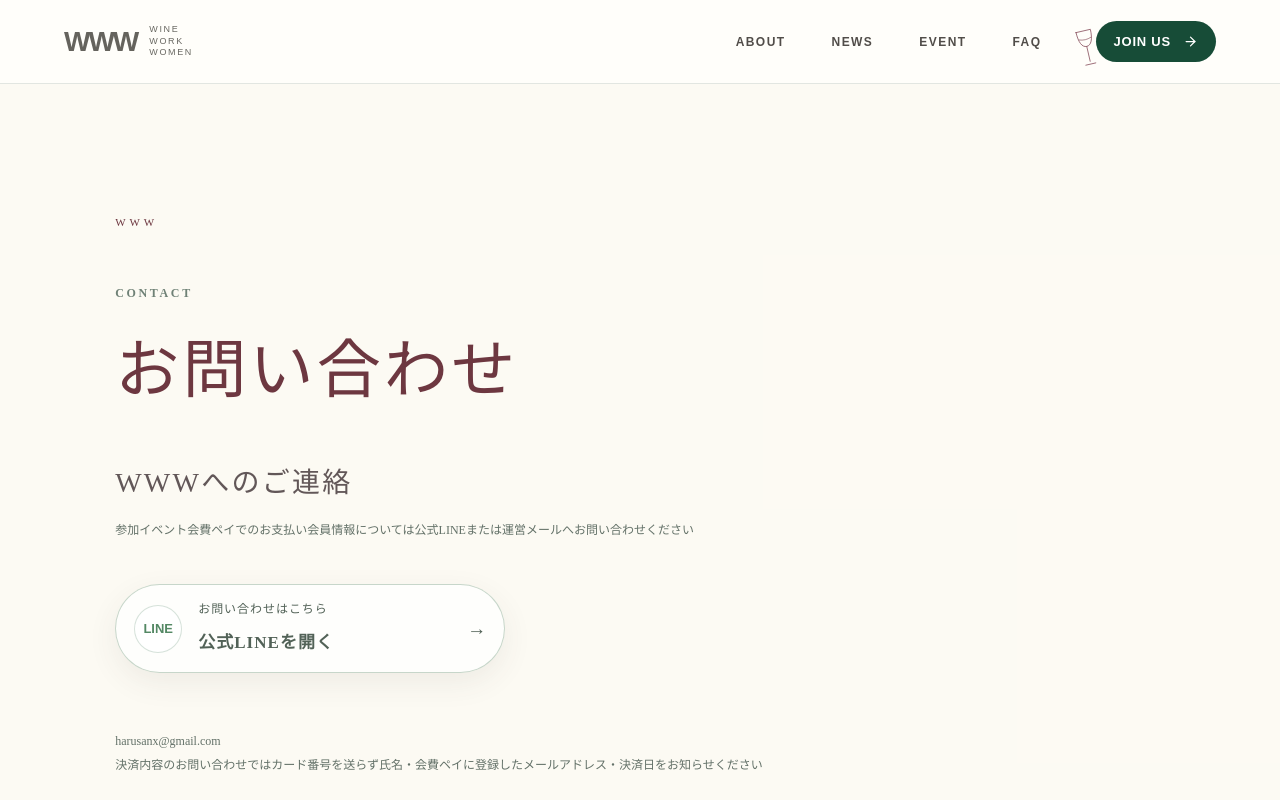
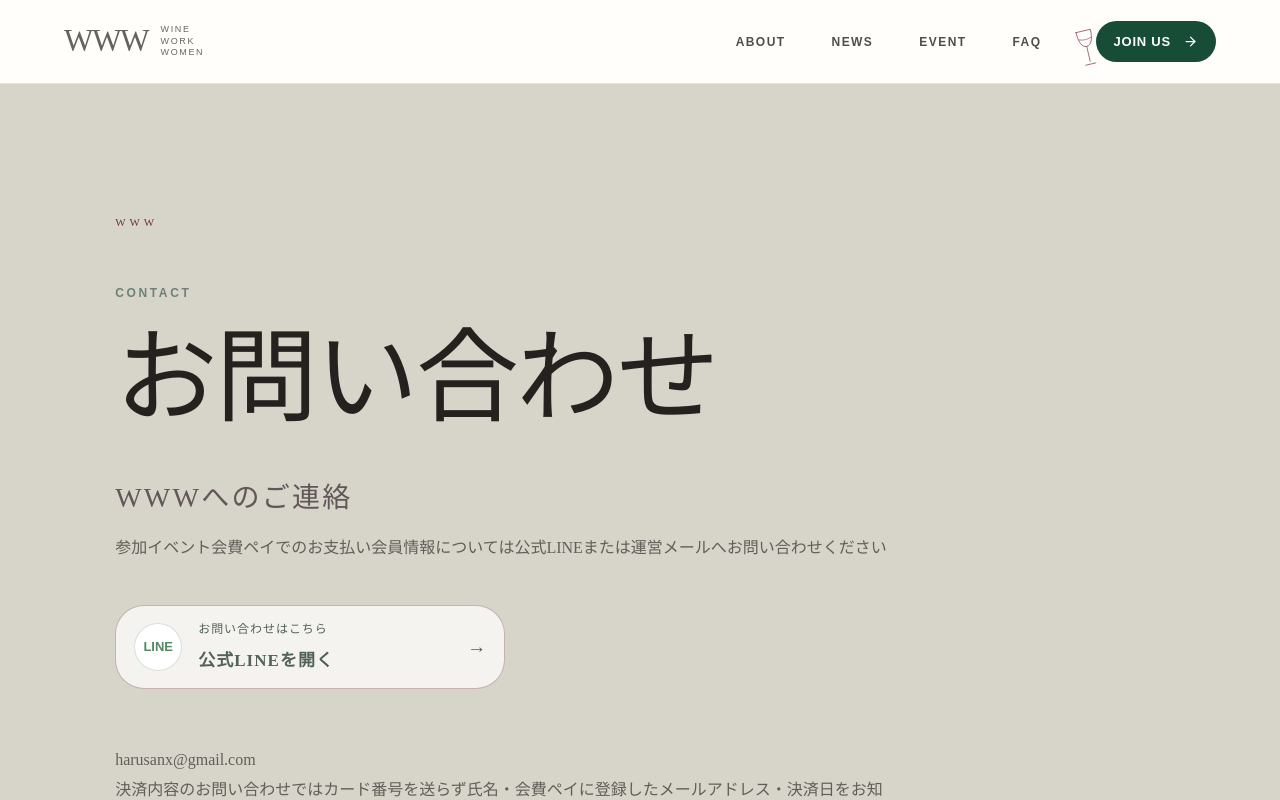
Before and after one commit to wwwwinesalon-kiki/www, a Next.js app: page /contact in a window 1280 px wide. Shown: the top 800 px of the page. Built offline with nearby package versions, Linux system fonts and the light colour scheme; no server answers.

Commit message:
style: refine site with gallery-inspired design system

```diff
--- /dev/null
+++ b/app/gallery-polish.css
@@ -0,0 +1,374 @@
+:root {
+  --gallery-putty: #cbc7bb;
+  --gallery-bone: #ebe8e1;
+  --gallery-chalk: #f2f0eb;
+  --gallery-ink: #24211f;
+  --gallery-graphite: #625e59;
+  --gallery-vellum: #d8d3c9;
+  --gallery-wine: #743744;
+  --gallery-card-radius: 9px;
+  --gallery-button-radius: 29px;
+}
+
+body {
+  color: var(--gallery-ink);
+  background: var(--gallery-putty);
+}
+
+.site-header {
+  height: 76px;
+  padding-inline: clamp(22px, 4vw, 64px);
+  background: color-mix(in srgb, var(--gallery-putty) 91%, transparent);
+  border-color: rgba(36, 33, 31, 0.16);
+  backdrop-filter: blur(14px);
+}
+
+.site-header .brand span,
+.site-footer .brand span,
+.home-hero h1 {
+  font-family: var(--font-mincho-jp), Georgia, serif !important;
+  font-weight: 400;
+  letter-spacing: -0.035em;
+}
+
+.site-header .brand span {
+  font-size: 31px;
+}
+
+.site-header nav {
+  font-family: var(--font-sans-jp), Arial, sans-serif;
+  font-size: 12px;
+  font-weight: 500;
+  gap: clamp(18px, 2.5vw, 38px);
+}
+
+.public-home,
+.about-page,
+.public-page,
+.event-detail,
+.join-page,
+.member-page,
+.story.public-story {
+  background: color-mix(in srgb, var(--gallery-putty) 76%, transparent);
+  color: var(--gallery-ink);
+}
+
+.home-hero h1 {
+  font-size: clamp(74px, 13vw, 180px);
+  line-height: 0.84;
+  color: var(--gallery-ink);
+  text-shadow: none;
+}
+
+.home-hero > img {
+  opacity: 0.45;
+  filter: grayscale(0.35) sepia(0.1) contrast(0.92);
+}
+
+.home-hero::after {
+  background: linear-gradient(
+    to bottom,
+    rgba(203, 199, 187, 0.03),
+    rgba(203, 199, 187, 0.28)
+  );
+}
+
+.home-story {
+  min-height: 400px;
+  font-size: 16px;
+  line-height: 1.9;
+}
+
+.home-membership,
+.home-updates,
+.home-concept {
+  position: relative;
+}
+
+.home-membership {
+  width: min(1180px, 90vw);
+  padding-block: 132px;
+  border-block: 1px solid rgba(36, 33, 31, 0.18);
+}
+
+.home-membership h2,
+.home-updates > h2,
+.public-page > h1,
+.join-page h1,
+.event-detail > h1,
+.member-hero h1,
+.story h1,
+.about-intro h1 {
+  font-family: var(--font-mincho-jp), Georgia, serif;
+  color: var(--gallery-ink);
+  font-weight: 400;
+  letter-spacing: -0.02em;
+}
+
+.home-membership h2 {
+  font-size: clamp(42px, 6vw, 82px);
+  line-height: 1.05;
+}
+
+.concept-kicker,
+.eyebrow,
+.update-label,
+.about-section-head span {
+  font-family: var(--font-sans-jp), Arial, sans-serif;
+  color: var(--gallery-graphite);
+  font-size: 12px;
+  letter-spacing: 0.22em;
+}
+
+.home-membership-grid,
+.member-feature-grid,
+.join-benefits > div {
+  gap: 1px;
+  background: rgba(36, 33, 31, 0.2);
+  border: 1px solid rgba(36, 33, 31, 0.14);
+}
+
+.home-membership-grid a,
+.member-feature-card,
+.join-benefits article {
+  background: rgba(235, 232, 225, 0.88);
+  border: 0;
+  border-radius: 0;
+  padding: clamp(28px, 4vw, 48px);
+  transition:
+    background-color 0.3s,
+    color 0.3s;
+}
+
+.home-membership-grid a:hover,
+.home-membership-grid a:focus-visible,
+.member-feature-card:hover,
+.member-feature-card:focus-visible {
+  background: var(--gallery-ink);
+  color: white;
+}
+
+.home-gallery {
+  width: min(920px, 82vw);
+  gap: 8px;
+}
+
+.home-gallery > div,
+.home-concept article > img,
+.about-intro-grid img,
+.about-lead-grid > img,
+.partner-card img {
+  border-radius: var(--gallery-card-radius);
+}
+
+.home-concept {
+  width: min(1240px, 92vw);
+}
+
+.home-concept article {
+  gap: clamp(30px, 6vw, 92px);
+  margin-bottom: 132px;
+}
+
+.home-concept h2,
+.about-copy h3 {
+  color: var(--gallery-ink);
+  letter-spacing: -0.01em;
+}
+
+.home-concept h2 {
+  font-size: clamp(30px, 4vw, 52px);
+  line-height: 1.25;
+}
+
+.home-concept .concept-copy p,
+.home-concept .profile-copy p,
+.about-copy p,
+.public-page section p,
+.account-panel p {
+  color: var(--gallery-graphite);
+  font-size: 16px;
+  line-height: 1.85;
+}
+
+.home-updates {
+  width: min(1180px, 90vw);
+}
+
+.home-updates > h2 {
+  font-size: clamp(42px, 7vw, 88px);
+  line-height: 1;
+}
+
+.update-row {
+  min-height: 78px;
+  border-color: rgba(36, 33, 31, 0.18);
+}
+
+.update-row strong {
+  font-size: 15px;
+}
+
+.about-intro,
+.about-section {
+  width: min(1240px, 90vw);
+  padding-block: clamp(96px, 12vw, 168px);
+}
+
+.about-intro h1 {
+  font-size: clamp(56px, 8vw, 112px);
+  line-height: 1.08;
+}
+
+.about-section-head p {
+  font-family: var(--font-mincho-jp), Georgia, serif;
+  font-size: clamp(60px, 9vw, 124px);
+  line-height: 0.9;
+  letter-spacing: -0.035em;
+  color: var(--gallery-ink);
+}
+
+.about-section-head h2 {
+  color: var(--gallery-wine);
+  font-size: clamp(20px, 2vw, 28px);
+}
+
+.about-section,
+.about-copy ul,
+.partner-card,
+.about-copy blockquote,
+.account-panel {
+  border-color: rgba(36, 33, 31, 0.18);
+}
+
+.partner-grid {
+  gap: 1px;
+  padding: 1px;
+  background: rgba(36, 33, 31, 0.2);
+}
+
+.partner-card {
+  background: var(--gallery-bone);
+  border: 0;
+  box-shadow: none;
+}
+
+.partner-card:hover {
+  transform: translateY(-3px);
+  box-shadow: none;
+}
+
+.partner-card p {
+  font-size: 13px;
+  line-height: 1.8;
+}
+
+.join-page {
+  background: color-mix(in srgb, var(--gallery-putty) 82%, transparent);
+}
+
+.join-page h1,
+.public-page > h1,
+.member-hero h1 {
+  font-size: clamp(52px, 8vw, 108px);
+  line-height: 1.05;
+}
+
+.button,
+.line-cta,
+.wine-fill-button,
+.floating-join {
+  border-radius: var(--gallery-button-radius);
+}
+
+.line-cta,
+.floating-join,
+.wine-fill-button {
+  box-shadow: none;
+  border-color: rgba(116, 55, 68, 0.35);
+}
+
+.line-cta:hover,
+.line-cta:focus-visible {
+  box-shadow: none;
+}
+
+.site-footer {
+  background: var(--gallery-ink);
+  color: white;
+  border-top: 1px solid rgba(255, 255, 255, 0.18);
+}
+
+.site-footer > p,
+.site-footer .brand span {
+  font-family: var(--font-mincho-jp), Georgia, serif;
+}
+
+@media (max-width: 760px) {
+  .site-header {
+    height: 70px;
+  }
+  .site-header .brand span {
+    font-size: 26px;
+  }
+  .home-hero h1 {
+    font-size: clamp(68px, 24vw, 108px);
+  }
+  .home-story {
+    min-height: 360px;
+    font-size: 14px;
+  }
+  .home-membership {
+    padding-block: 82px;
+  }
+  .home-membership h2,
+  .home-updates > h2 {
+    font-size: clamp(38px, 12vw, 58px);
+  }
+  .home-gallery {
+    width: 82vw;
+    gap: 5px;
+  }
+  .home-concept article {
+    grid-template-columns: 1fr;
+    gap: 22px;
+    margin-bottom: 88px;
+  }
+  .home-concept article > div {
+    padding: 10px 2px;
+  }
+  .home-concept h2 {
+    font-size: 32px;
+  }
+  .home-concept .concept-copy p,
+  .home-concept .profile-copy p,
+  .about-copy p,
+  .public-page section p,
+  .account-panel p {
+    font-size: 16px;
+  }
+  .about-intro h1,
+  .join-page h1,
+  .public-page > h1,
+  .member-hero h1 {
+    font-size: clamp(44px, 14vw, 68px);
+  }
+  .about-section-head p {
+    font-size: clamp(52px, 17vw, 76px);
+  }
+  .partner-grid {
+    grid-template-columns: 1fr;
+  }
+  .partner-card p {
+    font-size: 14px;
+  }
+}
+
+@media (prefers-reduced-motion: reduce) {
+  .home-gallery img,
+  .partner-card,
+  .home-membership-grid a,
+  .member-feature-card {
+    transition: none;
+  }
+}
--- a/app/globals.css
+++ b/app/globals.css
@@ -5,6 +5,7 @@
 @import './reference-theme.css';
 @import './public-design.css';
 @import './enhancements.css';
+@import './gallery-polish.css';
 
 /* Reference direction: quiet ivory paper, fine rules and generous whitespace. */
 :root {
```
